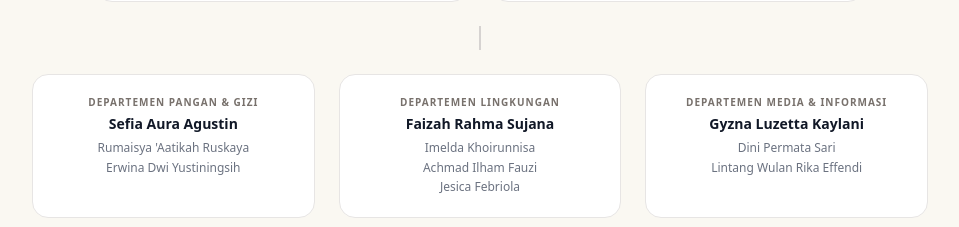
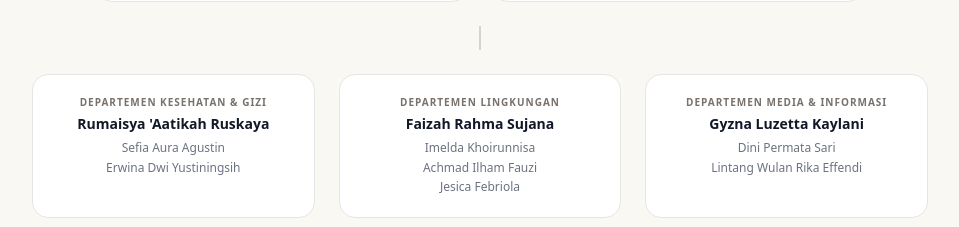
Before and after one commit to Crozer123/Website_Sipetran, an Astro site: page /tentang in a window 1280 px wide. Shown: the part 2157-2384 px from the top of the page, without its empty margins (160-1119 px from the left). Built offline with nearby package versions, Linux system fonts and the light colour scheme; Astro itself is replaced by a stand-in of ours; a web font is replaced by a local one.

Commit message:
Update department name to Kesehatan & Gizi and set Rumaisya as Kadiv

```diff
--- a/src/pages/tentang.astro
+++ b/src/pages/tentang.astro
@@ -323,9 +323,9 @@
             <!-- Level 4: Divisi / Departemen Grid -->
             <div class="grid grid-cols-1 md:grid-cols-3 gap-6">
                 <div class="bg-white p-5 rounded-2xl border border-stone-200 text-center space-y-1">
-                    <span class="text-[10px] font-bold uppercase tracking-widest text-stone-500 block">Departemen Pangan & Gizi</span>
-                    <h4 class="font-bold text-gray-900 text-sm">Sefia Aura Agustin</h4>
-                    <p class="text-xs text-gray-500 leading-relaxed">Rumaisya 'Aatikah Ruskaya<br>Erwina Dwi Yustiningsih</p>
+                    <span class="text-[10px] font-bold uppercase tracking-widest text-stone-500 block">Departemen Kesehatan & Gizi</span>
+                    <h4 class="font-bold text-gray-900 text-sm">Rumaisya 'Aatikah Ruskaya</h4>
+                    <p class="text-xs text-gray-500 leading-relaxed">Sefia Aura Agustin<br>Erwina Dwi Yustiningsih</p>
                 </div>
                 <div class="bg-white p-5 rounded-2xl border border-stone-200 text-center space-y-1">
                     <span class="text-[10px] font-bold uppercase tracking-widest text-stone-500 block">Departemen Lingkungan</span>
```
Also changed, not shown: 1 other file.
